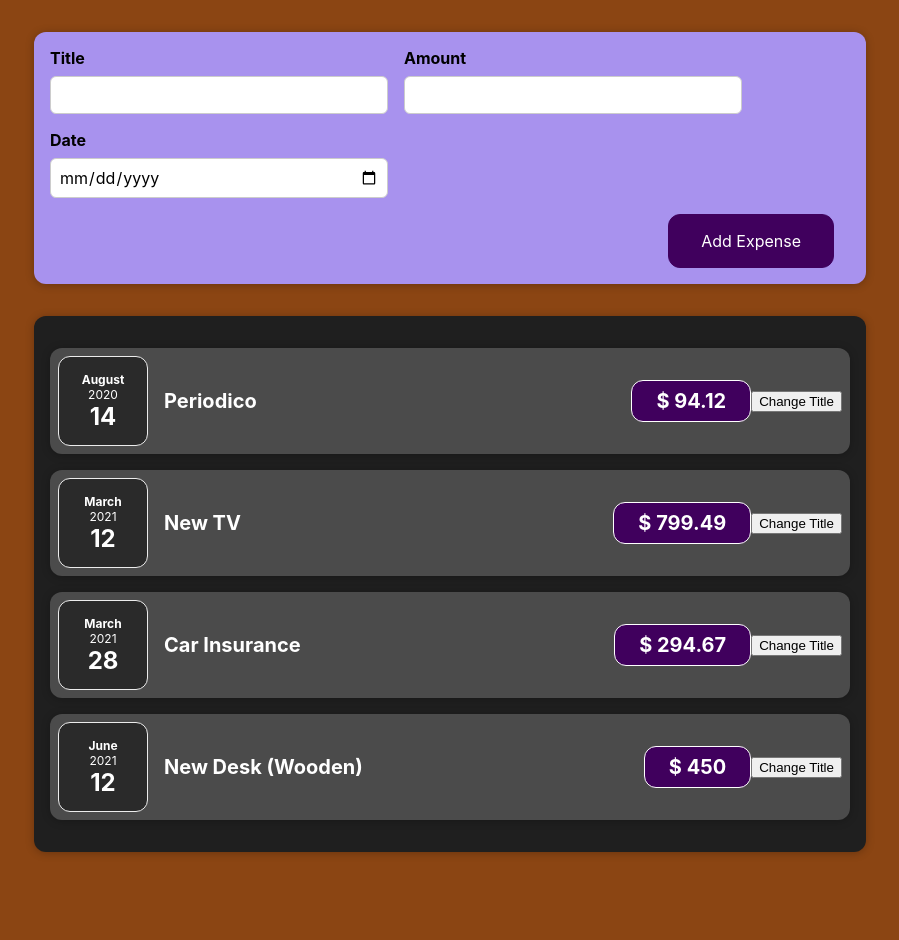
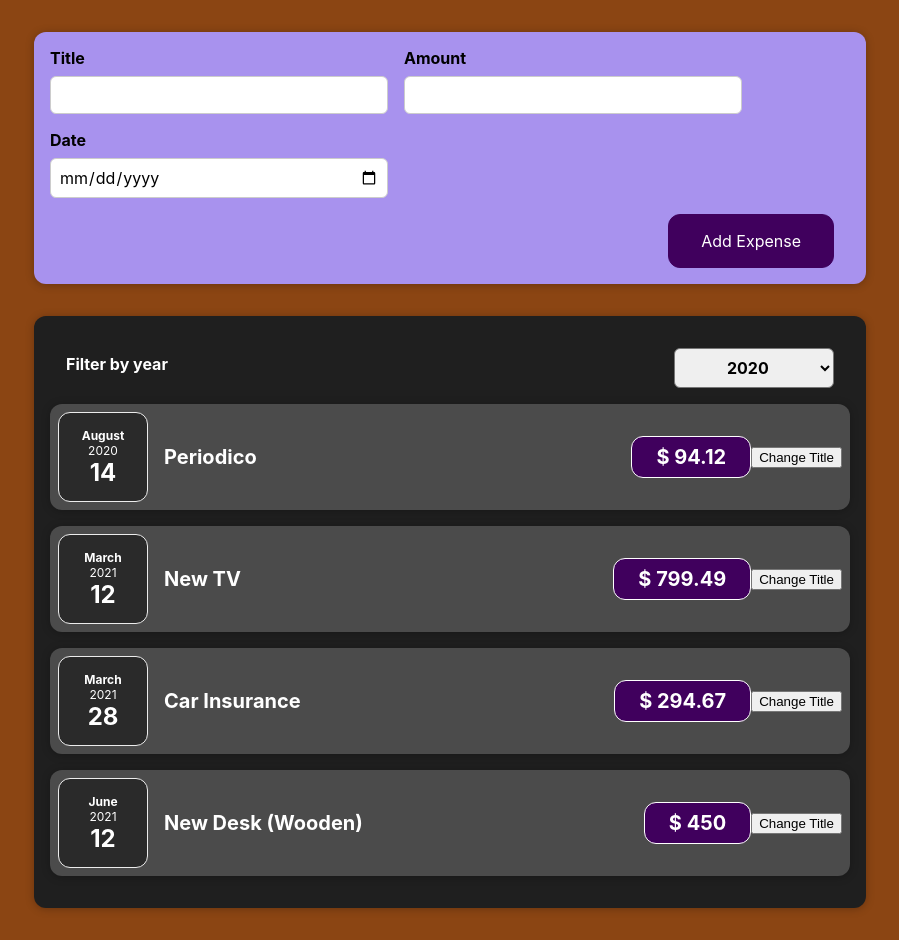
Before and after one commit to yonderp/react-project, a React (Create React App) app: page / in a window 1280 px wide. Shown: the whole page, without its empty margins (190-1089 px from the left). Before the commit the page ends 884 px from the top, so only its background shows below. Built offline with nearby package versions, Linux system fonts and the light colour scheme.

Commit message:
usando los States and props

```diff
--- a/src/components/Expenses/Expenses.js
+++ b/src/components/Expenses/Expenses.js
@@ -1,11 +1,21 @@
-import React from 'react';
-import './Expenses.css'
+import React, {useState} from 'react';
+
+import ExpenseItem from './ExpenseItem'
 import Card from '../UI/Card';
-import ExpenseItem from './ExpenseItem'
+import ExpensesFilter from './ExpensesFilter';
+import './Expenses.css';
 
 const Expenses = (props) => {
+  const [filteredYear, setFilteredYear] = useState("2020")
+
+  const filterChangeHandler = selectedYear => {
+    setFilteredYear(selectedYear);
+  }
+
   return (
+    <div>
     <Card className="card expenses">
+      <ExpensesFilter selected={filteredYear} onChangeFilter={filterChangeHandler} />
       <ExpenseItem
         title={props.items[0].title}
         amount={props.items[0].amount}
@@ -27,6 +37,7 @@
         date={props.items[3].date}
       />
     </Card>
+    </div>
   )
 }
 
--- /dev/null
+++ b/src/components/Expenses/ExpensesFilter.js
@@ -0,0 +1,25 @@
+import React from "react";
+
+import "./ExpensesFilter.css"
+
+const ExpensesFilter = (props) => {
+  const dropdownChangeHandler = (event) => {
+    props.onChangeFilter(event.target.value);
+  }
+
+  return (
+    <div className="expenses-filter">
+      <div className="expenses-filter__control">
+        <label>Filter by year</label>
+        <select value={props.selected} onChange={dropdownChangeHandler}>
+          <option value="2022">2022</option>
+          <option value="2021">2021</option>
+          <option value="2020">2020</option>
+          <option value="2019">2019</option>
+        </select>
+      </div>
+    </div>
+);
+};
+
+export default ExpensesFilter;
```
Also changed, not shown: src/components/Expenses/ExpenseFilter.js (deleted, +0 -21 lines), src/components/Expenses/ExpensesFilter.css (renamed from src/components/Expenses/ExpenseFilter.css).
